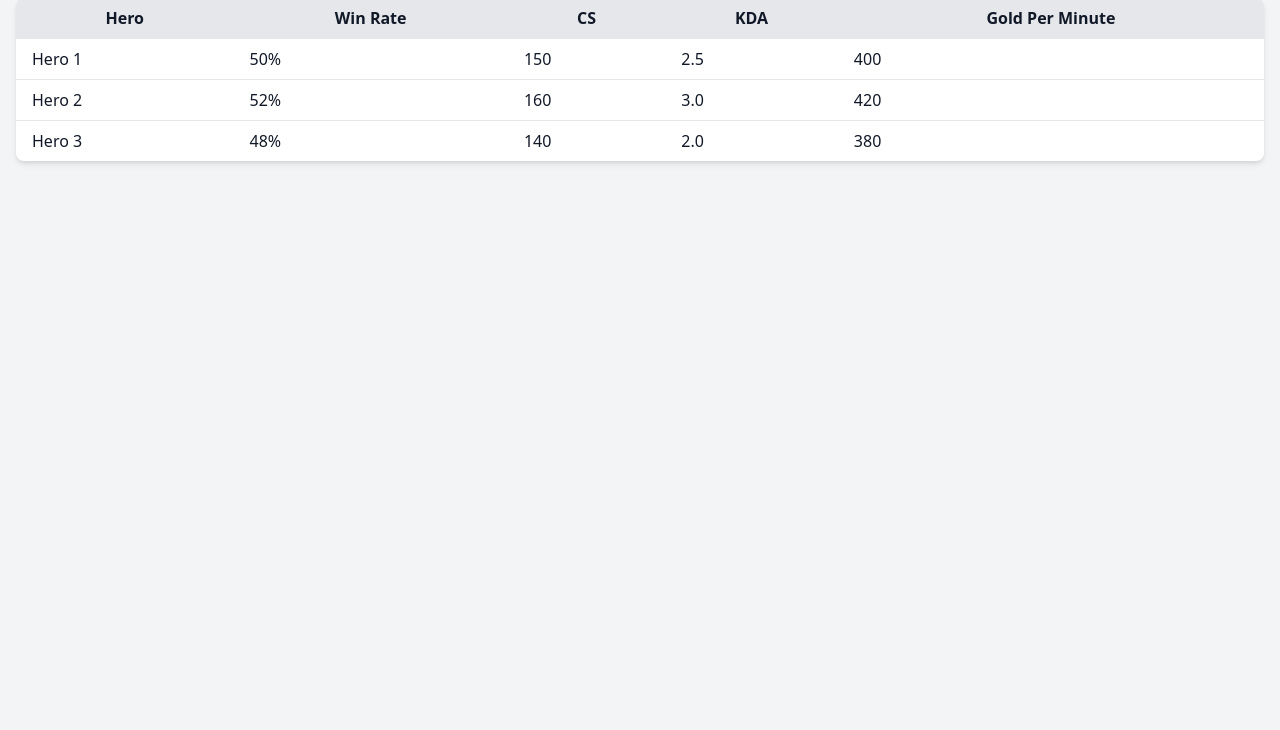
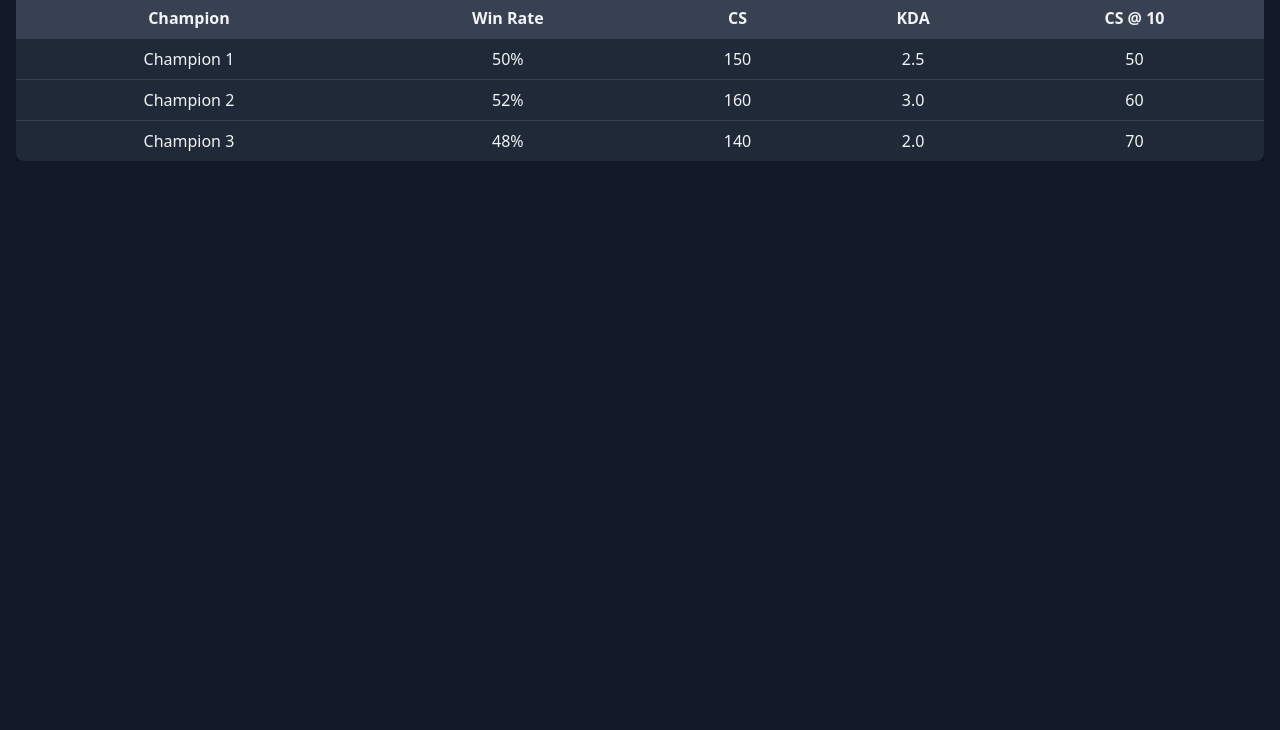
Before and after one commit to balko186/AdvancedStats, a plain HTML site: page index.html in a window 1280 px wide. Shown: the part 70-800 px from the top of the page. Drawn offline with nearby package versions, Linux system fonts and the light colour scheme.

Commit message:
Update index.html

```diff
--- a/index.html
+++ b/index.html
@@ -3,46 +3,48 @@
 <head>
     <meta charset="UTF-8">
     <meta name="viewport" content="width=device-width, initial-scale=1.0">
-    <title>Hero Stats</title>
+    <title>Advanced Stats</title>
     <link href="https://cdn.jsdelivr.net/npm/tailwindcss@2.2.19/dist/tailwind.min.css" rel="stylesheet">
 </head>
-<body class="bg-gray-100 text-gray-900">
+<body class="bg-gray-900 text-gray-100">
     <div class="container mx-auto p-4">
-        <h1 class="text-3xl font-bold mb-4">Hero Stats</h1>
-        <table class="min-w-full bg-white shadow-md rounded-lg overflow-hidden">
+        <h1 class="text-3xl font-bold mb-4 text-center">Advanced Stats</h1>
+        <div class="overflow-x-auto">
+            <table class="min-w-full bg-gray-800 shadow-md rounded-lg">
                 <thead>
                     <tr>
-                    <th class="px-4 py-2 bg-gray-200">Hero</th>
-                    <th class="px-4 py-2 bg-gray-200">Win Rate</th>
-                    <th class="px-4 py-2 bg-gray-200">CS</th>
-                    <th class="px-4 py-2 bg-gray-200">KDA</th>
-                    <th class="px-4 py-2 bg-gray-200">Gold Per Minute</th>
+                        <th class="px-4 py-2 bg-gray-700 text-center">Champion</th>
+                        <th class="px-4 py-2 bg-gray-700 text-center">Win Rate</th>
+                        <th class="px-4 py-2 bg-gray-700 text-center">CS</th>
+                        <th class="px-4 py-2 bg-gray-700 text-center">KDA</th>
+                        <th class="px-4 py-2 bg-gray-700 text-center">CS @ 10</th>
                     </tr>
                 </thead>
                 <tbody>
-                <tr class="border-t">
-                    <td class="px-4 py-2">Hero 1</td>
-                    <td class="px-4 py-2">50%</td>
-                    <td class="px-4 py-2">150</td>
-                    <td class="px-4 py-2">2.5</td>
-                    <td class="px-4 py-2">400</td>
+                    <tr class="border-t border-gray-700">
+                        <td class="px-4 py-2 text-center">Champion 1</td>
+                        <td class="px-4 py-2 text-center">50%</td>
+                        <td class="px-4 py-2 text-center">150</td>
+                        <td class="px-4 py-2 text-center">2.5</td>
+                        <td class="px-4 py-2 text-center">50</td>
                     </tr>
-                <tr class="border-t">
-                    <td class="px-4 py-2">Hero 2</td>
-                    <td class="px-4 py-2">52%</td>
-                    <td class="px-4 py-2">160</td>
-                    <td class="px-4 py-2">3.0</td>
-                    <td class="px-4 py-2">420</td>
+                    <tr class="border-t border-gray-700">
+                        <td class="px-4 py-2 text-center">Champion 2</td>
+                        <td class="px-4 py-2 text-center">52%</td>
+                        <td class="px-4 py-2 text-center">160</td>
+                        <td class="px-4 py-2 text-center">3.0</td>
+                        <td class="px-4 py-2 text-center">60</td>
                     </tr>
-                <tr class="border-t">
-                    <td class="px-4 py-2">Hero 3</td>
-                    <td class="px-4 py-2">48%</td>
-                    <td class="px-4 py-2">140</td>
-                    <td class="px-4 py-2">2.0</td>
-                    <td class="px-4 py-2">380</td>
+                    <tr class="border-t border-gray-700">
+                        <td class="px-4 py-2 text-center">Champion 3</td>
+                        <td class="px-4 py-2 text-center">48%</td>
+                        <td class="px-4 py-2 text-center">140</td>
+                        <td class="px-4 py-2 text-center">2.0</td>
+                        <td class="px-4 py-2 text-center">70</td>
                     </tr>
                 </tbody>
             </table>
         </div>
+    </div>
 </body>
 </html>
```
Lines whose indentation alone changed are shown as unchanged.
